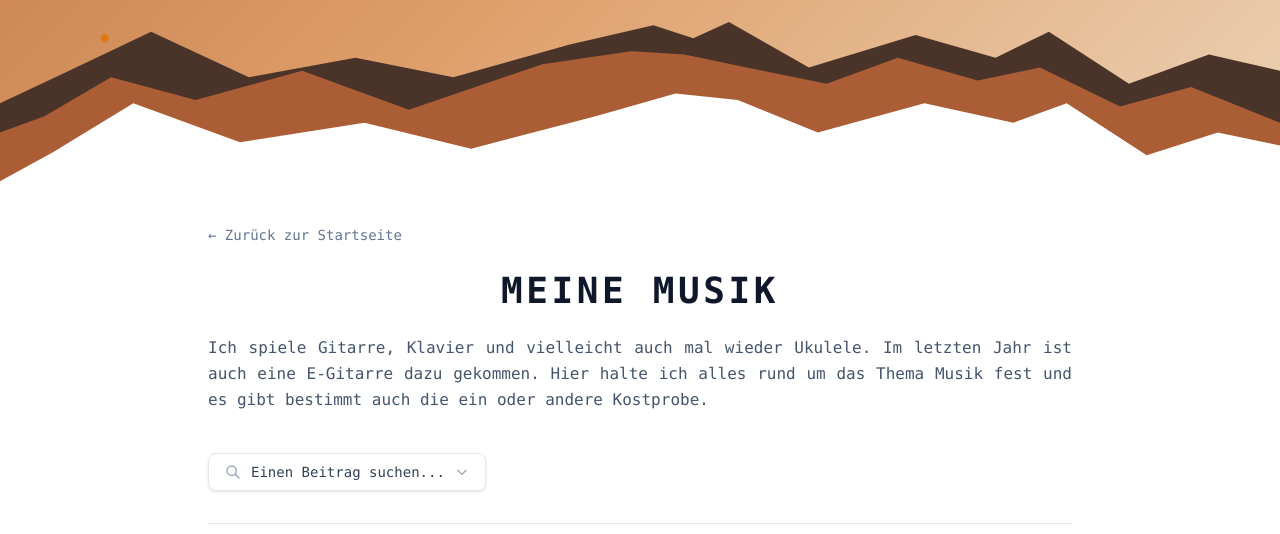
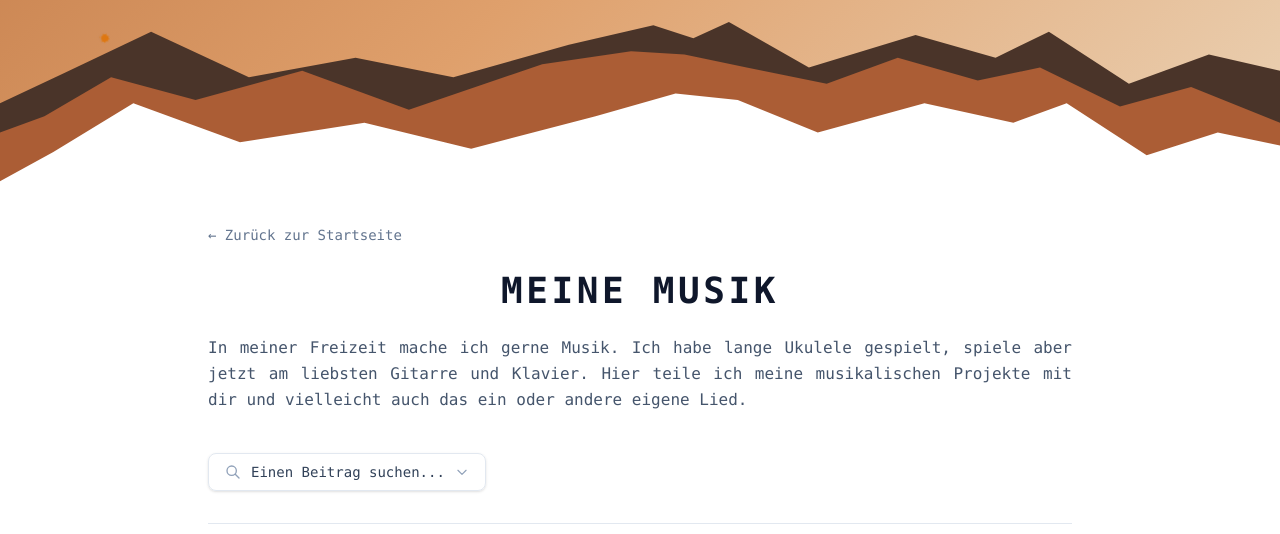
Before and after one commit to alissa-prohl/alissas-blog, a website: page music.html in a window 1280 px wide. Shown: the part 125-659 px from the top of the page. Drawn offline with Linux system fonts and the light colour scheme.

```diff
--- a/music.html
+++ b/music.html
@@ -304,10 +304,7 @@
           Meine Musik
         </h1>
         <p class="text-slate-600 dark:text-slate-300 leading-relaxed">
-          Ich spiele Gitarre, Klavier und vielleicht auch mal wieder Ukulele. Im
-          letzten Jahr ist auch eine E-Gitarre dazu gekommen. Hier halte ich alles
-          rund um das Thema Musik fest und es gibt bestimmt auch die ein oder andere
-          Kostprobe.
+          In meiner Freizeit mache ich gerne Musik. Ich habe lange Ukulele gespielt, spiele aber jetzt am liebsten Gitarre und Klavier. Hier teile ich meine musikalischen Projekte mit dir und vielleicht auch das ein oder andere eigene Lied.
         </p>
       </section>
 
```
Also changed, not shown: content/youtube.html (+4 -1 lines), 1 other file.
